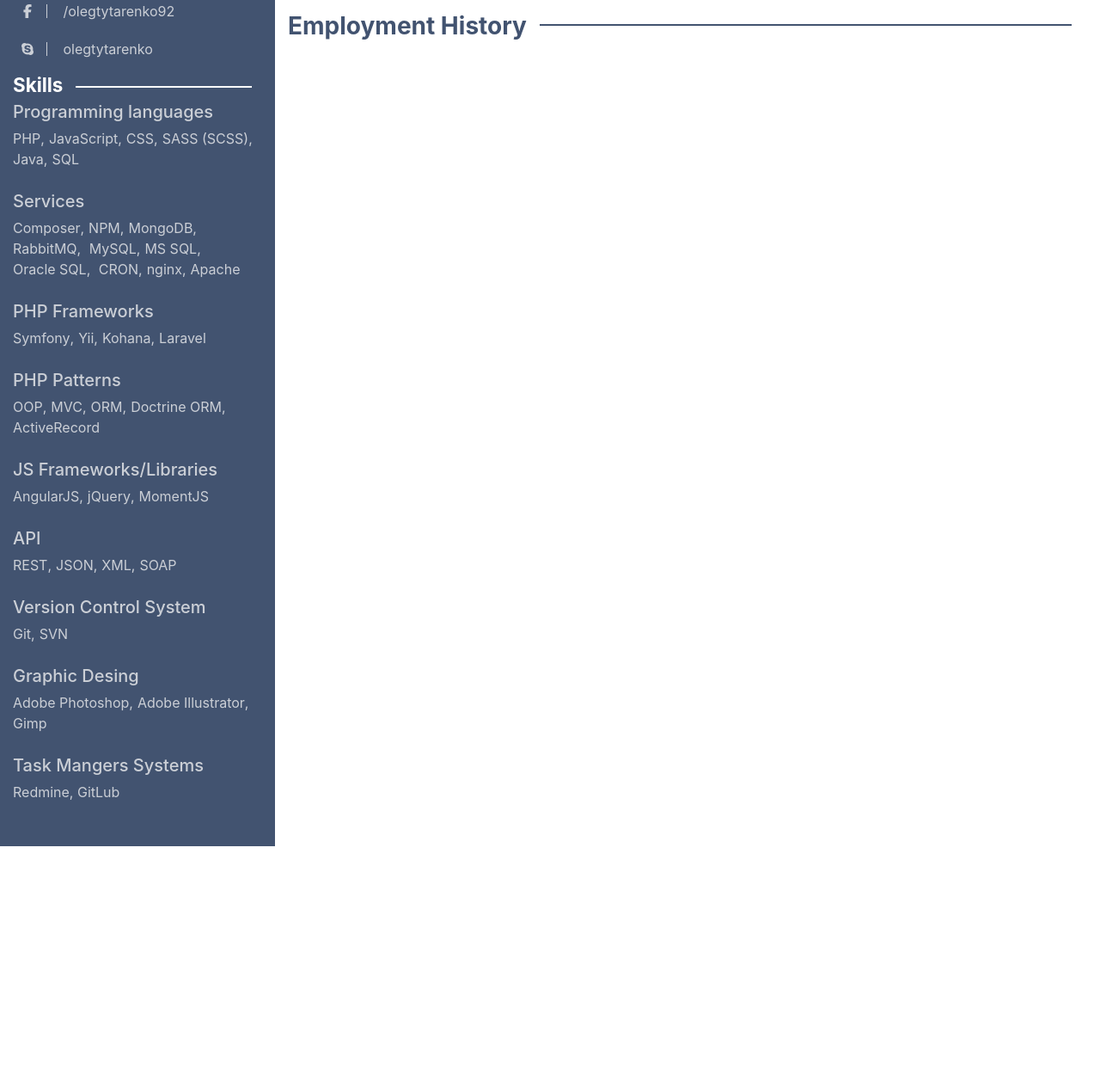
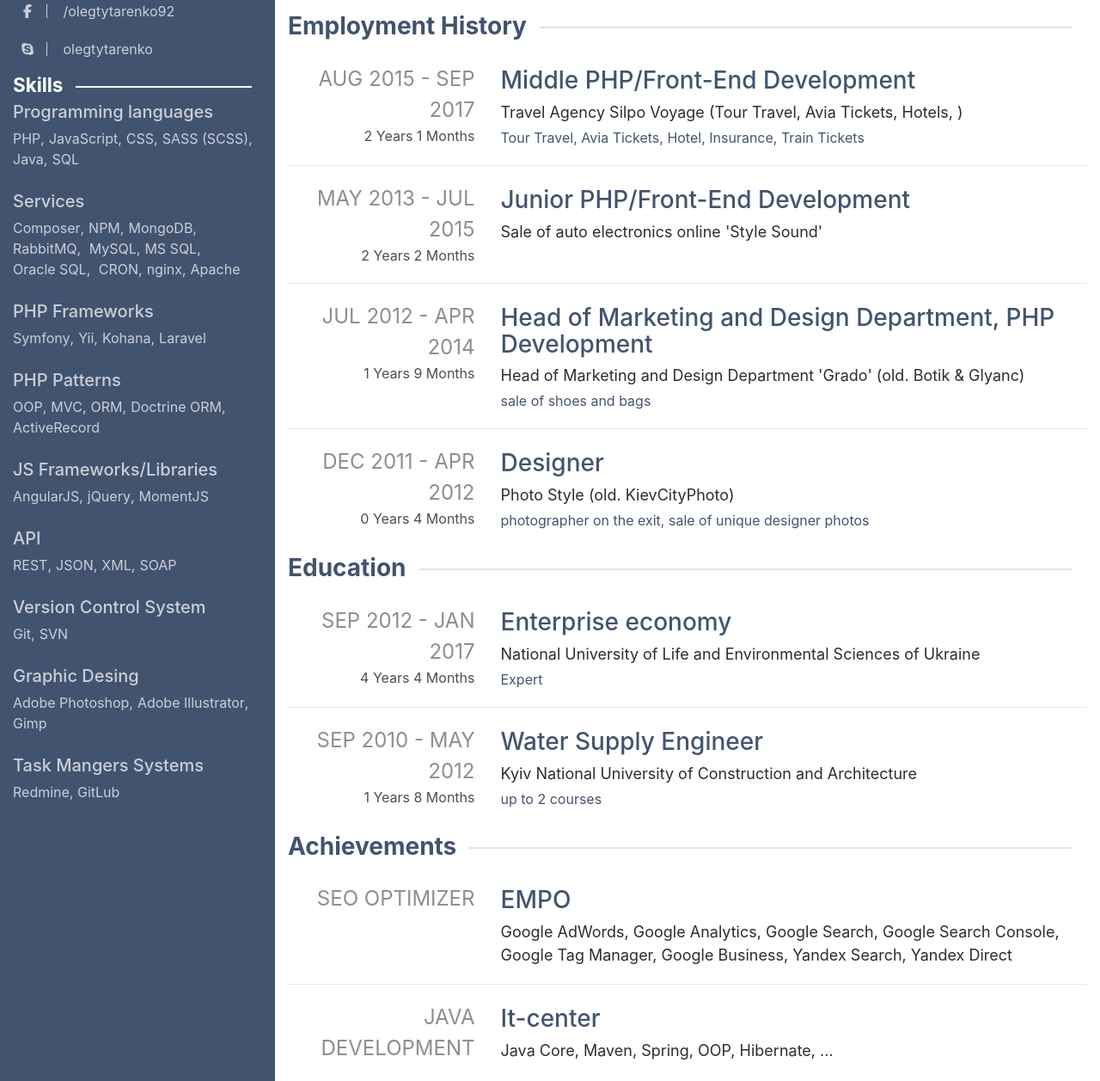
Before and after one commit to olegtytarenko/cv, a plain HTML site: page index.html in a window 1280 px wide. Shown: the part 452-1709 px from the top of the page at 86% size. Before the commit the page ends 1436 px from the top, so only its background shows below. Drawn offline with nearby package versions, Linux system fonts and the light colour scheme.

Commit message:
Create Page CV (60%)

```diff
--- a/assets/style.css
+++ b/assets/style.css
@@ -125,12 +125,33 @@ html, body {
     z-index: 2; }
   .item-info-block__title:before {
     content: '';
-    background: #425370;
+    background: #e4e4e4;
     width: 95%;
     height: 2px;
     padding: 1px;
     position: absolute;
-    margin-top: 21px;
+    margin-top: 24px;
     z-index: 1; }
 
+.time__text-title {
+  text-transform: uppercase;
+  font-size: 24px;
+  color: #8d8e8e; }
+.time__text-diff {
+  display: block;
+  color: #4e4e4e; }
+
+.work__item {
+  padding-bottom: 20px;
+  border-bottom: 1px solid #e6e6e6;
+  padding-top: 20px; }
+  .work__item:last-child {
+    border-bottom: 0; }
+.work__text-title {
+  color: #435471;
+  margin-top: 4px; }
+.work__text-title-company {
+  color: #2d2d2d;
+  font-size: 18px; }
+
 /*# sourceMappingURL=style.css.map */
--- /dev/null
+++ b/assets/worksLists.js
@@ -0,0 +1,198 @@
+(function(w, d, JSON, XMLHttpRequest, momentJS) {
+    var self = {
+        readTextFile: function(file, callback) {
+            var rawFile = new XMLHttpRequest();
+            rawFile.overrideMimeType("application/json");
+            rawFile.open("GET", file, true);
+            rawFile.onreadystatechange = function() {
+                if (rawFile.readyState === 4 && rawFile.status === 200) {
+                    callback(rawFile.responseText);
+                }
+            };
+            rawFile.send(null);
+        },
+        objectElement: d.getElementById('showListsWorked'),
+        objectEducation: d.getElementById('showListsEducation'),
+        objectAchievements: d.getElementById('showListsAchievements')
+    };
+
+    self.readTextFile("libs/works.en.json", function(text){
+        var data = JSON.parse(text);
+        if(data.hasOwnProperty('lists') && data.lists.length > 0) {
+            data.lists.forEach(function(itemWorkInfo) {
+                var objectAppend = d.createElement('div');
+                objectAppend.setAttribute('class', 'row work__item');
+
+                var timeContent = d.createElement('div');
+                timeContent.setAttribute('class', 'col-lg-3 text-right');
+
+                var dateBegin = momentJS(itemWorkInfo.dateBegin);
+                var dateEnd = momentJS(itemWorkInfo.dateEnd);
+                if(itemWorkInfo.dateEnd === 'now') {
+                    dateEnd = momentJS();
+                }
+
+                var $timeDateBegin = d.createElement('span');
+                $timeDateBegin.setAttribute('class', 'time__text-title');
+                $timeDateBegin.innerHTML = dateBegin.format('MMM YYYY') + ' - ';
+
+                var $timeDateEnd = d.createElement('span');
+                $timeDateEnd.setAttribute('class', 'time__text-title');
+                $timeDateEnd.innerHTML = dateEnd.format(' MMM YYYY');
+
+
+                var $timeDiffHTML = d.createElement('span');
+                $timeDiffHTML.setAttribute('class', 'time__text-diff');
+                $timeDiffHTML.innerHTML = [
+                    dateEnd.diff(dateBegin, 'years'), 'Years',
+                    dateEnd.diff(dateBegin, 'month') - (dateEnd.diff(dateBegin, 'years') * 12),
+                    'Months'
+                ].join(' ');
+
+
+
+                timeContent.appendChild($timeDateBegin);
+                timeContent.appendChild($timeDateEnd);
+                timeContent.appendChild($timeDiffHTML);
+
+
+                var $contentLists = d.createElement('div');
+                $contentLists.setAttribute('class', 'col-lg-9 text-left');
+
+
+                var $titleWork = d.createElement('h3');
+                $titleWork.setAttribute('class', 'work__text-title');
+                if(typeof itemWorkInfo.positionsHeld === 'object') {
+                    $titleWork.innerHTML = itemWorkInfo.positionsHeld.join(', ');
+                } else {
+                    $titleWork.innerHTML = itemWorkInfo.positionsHeld;
+                }
+
+                var $textDev = d.createElement('div');
+                $textDev.setAttribute('class', 'work__text-title-company');
+                $textDev.innerHTML = itemWorkInfo.title;
+
+                var $classes = d.createElement('div');
+                $classes.setAttribute('class', 'work__text-title');
+                $classes.innerHTML = itemWorkInfo.classifications.join(', ');
+
+                $contentLists.appendChild($titleWork);
+                $contentLists.appendChild($textDev);
+                $contentLists.appendChild($classes);
+
+                objectAppend.appendChild(timeContent);
+                objectAppend.appendChild($contentLists);
+                self.objectElement.appendChild(objectAppend);
+            });
+        }
+        if(data.hasOwnProperty('educations') && data.educations.length > 0) {
+            data.educations.forEach(function(educationInfo) {
+                var objectAppend = d.createElement('div');
+                objectAppend.setAttribute('class', 'row work__item');
+
+                var timeContent = d.createElement('div');
+                timeContent.setAttribute('class', 'col-lg-3 text-right');
+
+                var dateBegin = momentJS(educationInfo.dateBegin);
+                var dateEnd = momentJS(educationInfo.dateEnd);
+                if(educationInfo.dateEnd === 'now') {
+                    dateEnd = momentJS();
+                }
+
+                var $timeDateBegin = d.createElement('span');
+                $timeDateBegin.setAttribute('class', 'time__text-title');
+                $timeDateBegin.innerHTML = dateBegin.format('MMM YYYY') + ' - ';
+
+                var $timeDateEnd = d.createElement('span');
+                $timeDateEnd.setAttribute('class', 'time__text-title');
+                $timeDateEnd.innerHTML = dateEnd.format(' MMM YYYY');
+
+
+                var $timeDiffHTML = d.createElement('span');
+                $timeDiffHTML.setAttribute('class', 'time__text-diff');
+                $timeDiffHTML.innerHTML = [
+                    dateEnd.diff(dateBegin, 'years'), 'Years',
+                    dateEnd.diff(dateBegin, 'month') - (dateEnd.diff(dateBegin, 'years') * 12),
+                    'Months'
+                ].join(' ');
+
+
+
+                timeContent.appendChild($timeDateBegin);
+                timeContent.appendChild($timeDateEnd);
+                timeContent.appendChild($timeDiffHTML);
+
+
+                var $contentLists = d.createElement('div');
+                $contentLists.setAttribute('class', 'col-lg-9 text-left');
+
+
+                var $titleWork = d.createElement('h3');
+                $titleWork.setAttribute('class', 'work__text-title');
+                if(typeof educationInfo.positionsHeld === 'object') {
+                    $titleWork.innerHTML = educationInfo.positionsHeld.join(', ');
+                } else {
+                    $titleWork.innerHTML = educationInfo.positionsHeld;
+                }
+
+                var $textDev = d.createElement('div');
+                $textDev.setAttribute('class', 'work__text-title-company');
+                $textDev.innerHTML = educationInfo.title;
+
+                $contentLists.appendChild($titleWork);
+                $contentLists.appendChild($textDev);
+
+                if(educationInfo.hasOwnProperty('hasNotEnd')) {
+                    //hasNotEnd
+                    var $classes = d.createElement('div');
+                    $classes.setAttribute('class', 'work__text-title');
+                    $classes.innerHTML = educationInfo.hasNotEnd;
+                    $contentLists.appendChild($classes);
+
+                }
+
+                objectAppend.appendChild(timeContent);
+                objectAppend.appendChild($contentLists);
+                self.objectEducation.appendChild(objectAppend);
+            });
+        }
+
+        if(data.hasOwnProperty('achievements') && data.achievements.length > 0) {
+            data.achievements.forEach(function(achievementInfo) {
+                var objectAppend = d.createElement('div');
+                objectAppend.setAttribute('class', 'row work__item');
+
+                var timeContent = d.createElement('div');
+                timeContent.setAttribute('class', 'col-lg-3 text-right');
+
+                var $timeDateBegin = d.createElement('span');
+                $timeDateBegin.setAttribute('class', 'time__text-title');
+                $timeDateBegin.innerHTML = achievementInfo.title;
+
+                timeContent.appendChild($timeDateBegin);
+
+
+
+                var $contentLists = d.createElement('div');
+                $contentLists.setAttribute('class', 'col-lg-9 text-left');
+
+
+                var $titleWork = d.createElement('h3');
+                $titleWork.setAttribute('class', 'work__text-title');
+                $titleWork.innerHTML = achievementInfo.company;
+
+                var $textDev = d.createElement('div');
+                $textDev.setAttribute('class', 'work__text-title-company');
+                $textDev.innerHTML = achievementInfo.skils.join(', ');
+
+                $contentLists.appendChild($titleWork);
+                $contentLists.appendChild($textDev);
+
+
+                objectAppend.appendChild(timeContent);
+                objectAppend.appendChild($contentLists);
+                self.objectAchievements.appendChild(objectAppend);
+            })
+        }
+    });
+})(window, window.document, window.JSON, window.XMLHttpRequest, window.moment);
--- a/dist/scss/content/_right_block.scss
+++ b/dist/scss/content/_right_block.scss
@@ -42,12 +42,13 @@
     }
     &:before {
       content: '';
-      background: $background-navigation-block;
+      background: #e4e4e4;
       width: 95%;
       height: 2px;
       padding: 1px;
       position: absolute;
-      margin-top: 21px;
+      margin-top: 24px;
+
       z-index: 1;
     }
   }
--- /dev/null
+++ b/dist/scss/content/_work_items.scss
@@ -0,0 +1,29 @@
+.time {
+  &__text-title {
+    text-transform: uppercase;
+    font-size: 24px;
+    color: #8d8e8e;
+  }
+  &__text-diff {
+    display: block;
+    color: #4e4e4e;
+  }
+}
+.work {
+  &__item {
+    padding-bottom: 20px;
+    border-bottom: 1px solid #e6e6e6;
+    padding-top: 20px;
+    &:last-child {
+      border-bottom: 0;
+    }
+  }
+  &__text-title {
+    color: #435471;
+    margin-top: 4px;
+  }
+  &__text-title-company {
+    color: #2d2d2d;
+    font-size: 18px;
+  }
+}
--- a/dist/scss/style.scss
+++ b/dist/scss/style.scss
@@ -7,3 +7,4 @@ html, body {
 
 @import "content/left_block";
 @import "content/right_block";
+@import "content/work_items";
--- a/index.html
+++ b/index.html
@@ -6,6 +6,7 @@
     <link rel="stylesheet" href="https://maxcdn.bootstrapcdn.com/bootstrap/4.0.0-beta/css/bootstrap.min.css" integrity="sha384-/Y6pD6FV/Vv2HJnA6t+vslU6fwYXjCFtcEpHbNJ0lyAFsXTsjBbfaDjzALeQsN6M" crossorigin="anonymous">
     <link rel="stylesheet" href="assets/style.css">
     <script src="https://use.fontawesome.com/5212d0c32f.js"></script>
+    <script src="https://momentjs.com/downloads/moment.js"></script>
     <title>CV: Oleg Tytarenko</title>
 </head>
 <body class="container-fluid">
@@ -98,17 +99,24 @@
             <div class="item-info-block">
                 <div class="item-info-block__title"><h3>Employment History</h3></div>
                 <div class="item-info-block__time">
-                    <div class="container-fluid">
-                        <div class="row">
-                            <div class="clo-lg-4">
-
-                            </div>
-                            <div class="clo-lg-8"></div>
-                        </div>
-                    </div>
+                    <div class="container-fluid" id="showListsWorked"></div>
+                </div>
+            </div>
+            <div class="item-info-block">
+                <div class="item-info-block__title"><h3>Education</h3></div>
+                <div class="item-info-block__time">
+                    <div class="container-fluid" id="showListsEducation"></div>
+                </div>
+            </div>
+            <div class="item-info-block">
+                <div class="item-info-block__title"><h3>Achievements</h3></div>
+                <div class="item-info-block__time">
+                    <div class="container-fluid" id="showListsAchievements"></div>
                 </div>
             </div>
         </div>
     </div>
+    <script type="application/javascript" src="assets/dateTime.js"></script>
+    <script type="application/javascript" src="assets/worksLists.js"></script>
 </body>
 </html>
--- /dev/null
+++ b/libs/works.en.json
@@ -0,0 +1,71 @@
+{
+  "lists": [
+    {
+      "dateBegin": "2015-08-01",
+      "dateEnd": "now",
+      "title": "Travel Agency Silpo Voyage (Tour Travel, Avia Tickets, Hotels, )",
+      "classifications":  ["Tour Travel", "Avia Tickets", "Hotel", "Insurance", "Train Tickets"],
+      "positionsHeld": "Middle PHP/Front-End Development"
+    },
+    {
+      "dateBegin": "2013-05-01",
+      "dateEnd": "2015-07-20",
+      "title": "Sale of auto electronics online 'Style Sound'",
+      "classifications": [],
+      "positionsHeld": "Junior PHP/Front-End Development"
+    },
+    {
+      "dateBegin": "2012-07-01",
+      "dateEnd": "2014-04-30",
+      "title": "Head of Marketing and Design Department 'Grado' (old. Botik & Glyanc)",
+      "classifications": ["sale of shoes and bags"],
+      "positionsHeld": ["Head of Marketing and Design Department", "PHP Development"]
+    },
+    {
+      "dateBegin": "2011-12-01",
+      "dateEnd": "2012-04-01",
+      "title": "Photo Style (old. KievCityPhoto)",
+      "classifications": ["photographer on the exit", "sale of unique designer photos"],
+      "positionsHeld": "Designer"
+    }
+  ],
+  "educations": [
+    {
+      "dateBegin": "2012-09-01",
+      "dateEnd": "2017-01-30",
+      "title": "National University of Life and Environmental Sciences of Ukraine",
+      "hasNotEnd": "Expert",
+      "positionsHeld": "Enterprise economy"
+    },
+    {
+      "dateBegin": "2010-09-01",
+      "dateEnd": "2012-05-30",
+      "title": "Kyiv National University of Construction and Architecture",
+      "hasNotEnd": "up to 2 courses",
+      "positionsHeld": "Water Supply Engineer"
+    }
+  ],
+  "achievements": [
+    {
+      "title": "Seo Optimizer",
+      "company": "EMPO",
+      "skils": [
+        "Google AdWords",
+        "Google Analytics",
+        "Google Search",
+        "Google Search Console",
+        "Google Tag Manager",
+        "Google Business",
+        "Yandex Search",
+        "Yandex Direct"
+      ]
+    },
+    {
+      "title": "JAVA Development",
+      "company": "It-center",
+      "skils": [
+        "Java Core", "Maven", "Spring", "OOP", "Hibernate", "..."
+      ]
+    }
+  ]
+}
```
Also changed, not shown: assets/dateTime.js (added, +14 -0 lines), libs/date.en.json (added, +50 -0 lines).
